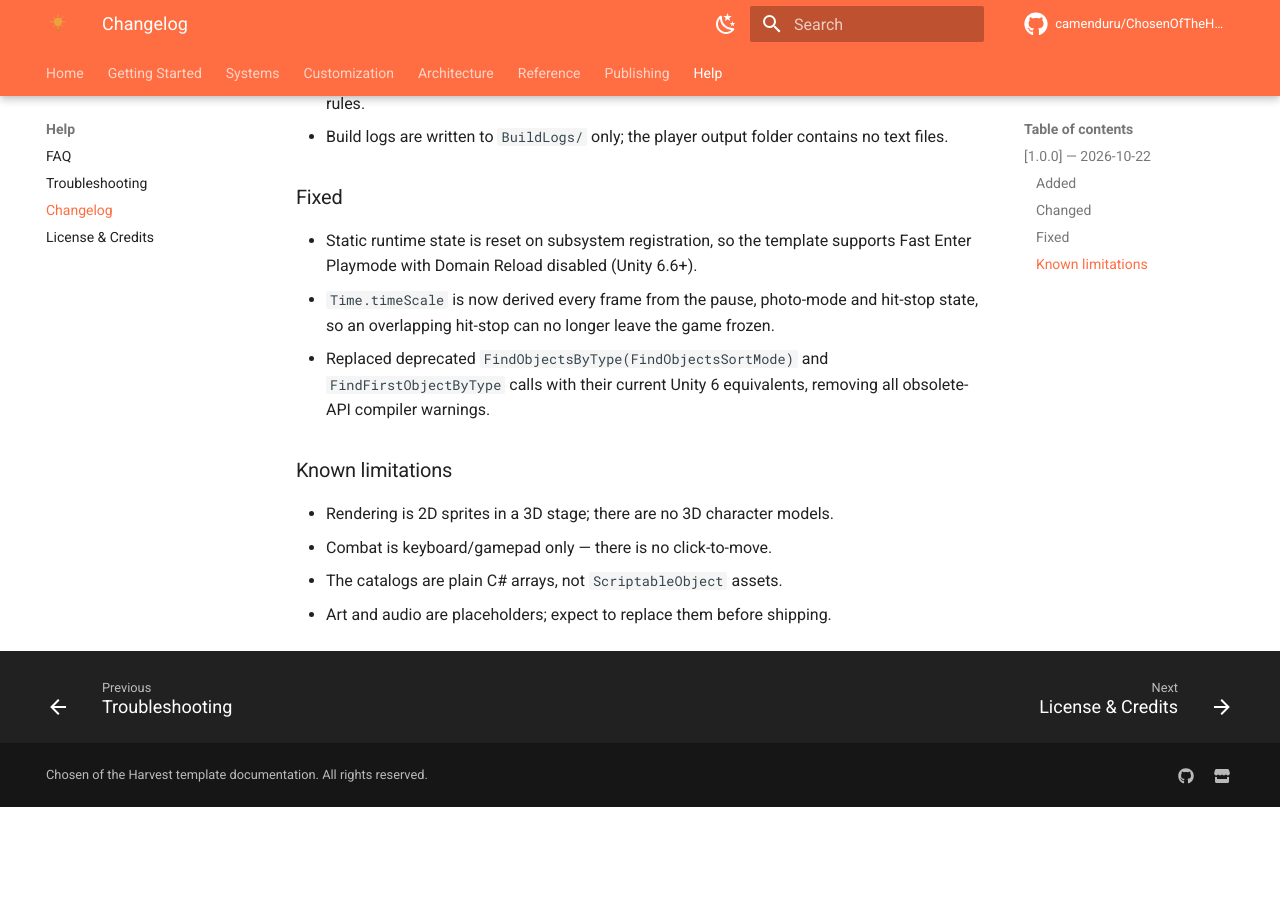
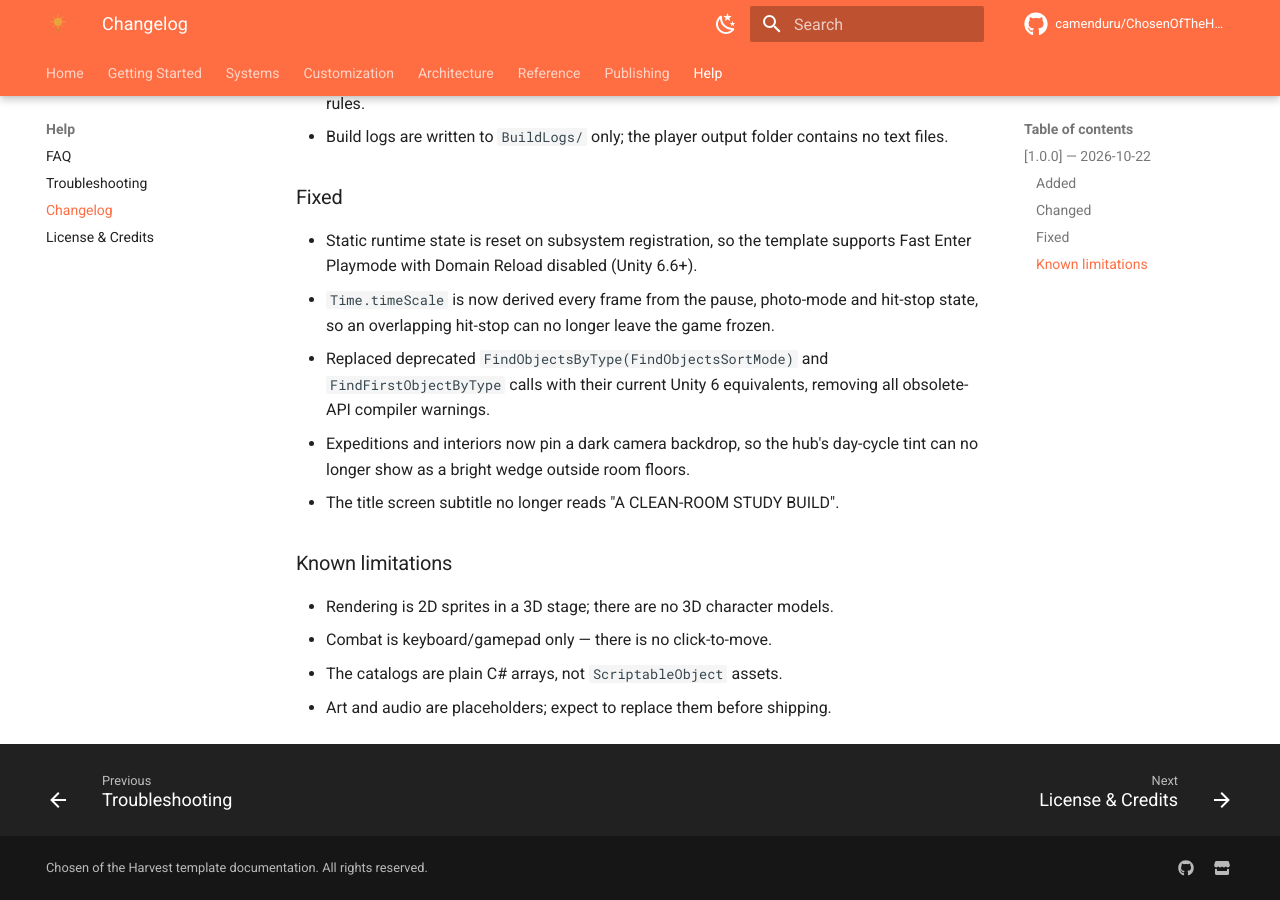
Before and after one commit to camenduru/ChosenOfTheHarvestDoc, an MkDocs documentation site: the page built from docs/changelog.md, in a window 1280 px wide and 900 px high, scrolled down 1315 px. Built offline with MkDocs 1.6.1 and Material for MkDocs 9.7.7, drawn with Linux system fonts in a browser that asks for light colours; comment, search, counter and statistics services are not loaded; before the commit the page ends 2122 px from its top, so only the background shows below that.

Commit message:
Update changelog for version 1.0.0: Fix camera backdrop in expeditions, update title screen subtitle, and replace deprecated Unity API calls

```diff
--- a/docs/changelog.md
+++ b/docs/changelog.md
@@ -58,6 +58,9 @@ First public release.
 - Replaced deprecated `FindObjectsByType(FindObjectsSortMode)` and
   `FindFirstObjectByType` calls with their current Unity 6 equivalents, removing
   all obsolete-API compiler warnings.
+- Expeditions and interiors now pin a dark camera backdrop, so the hub's
+  day-cycle tint can no longer show as a bright wedge outside room floors.
+- The title screen subtitle no longer reads "A CLEAN-ROOM STUDY BUILD".
 
 ### Known limitations
 
```
